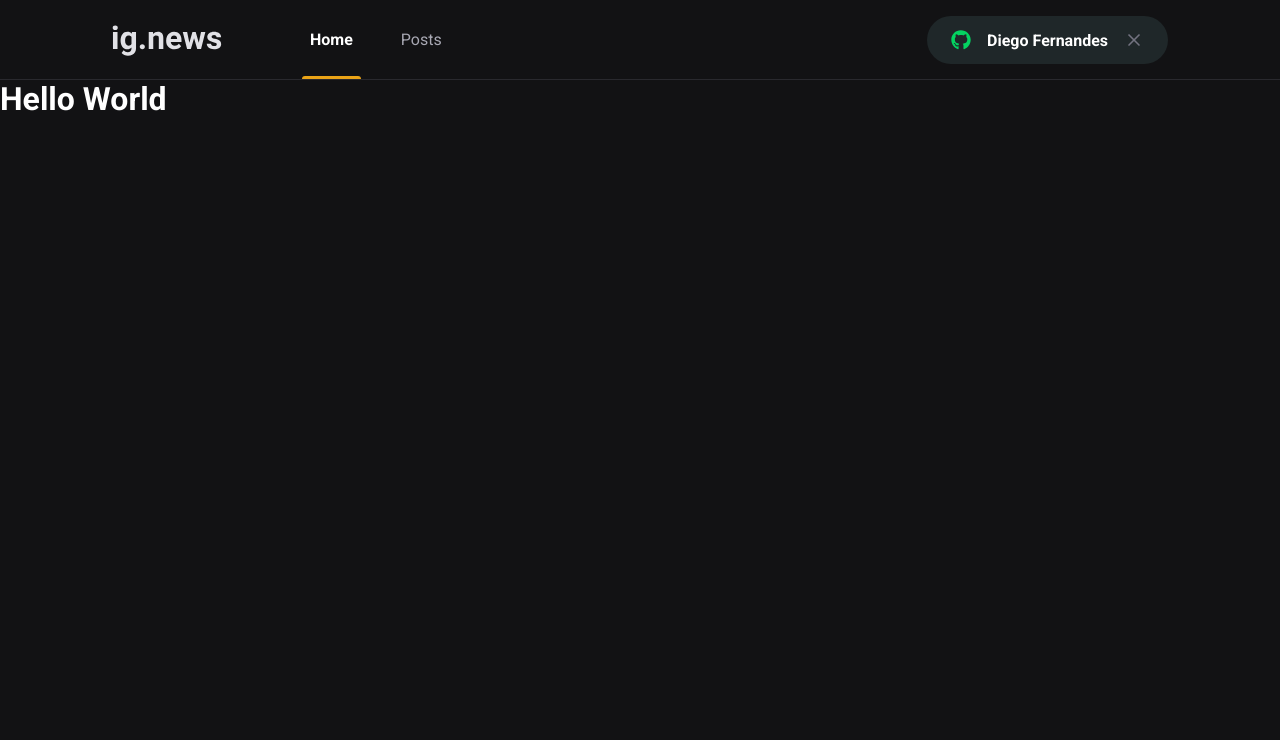
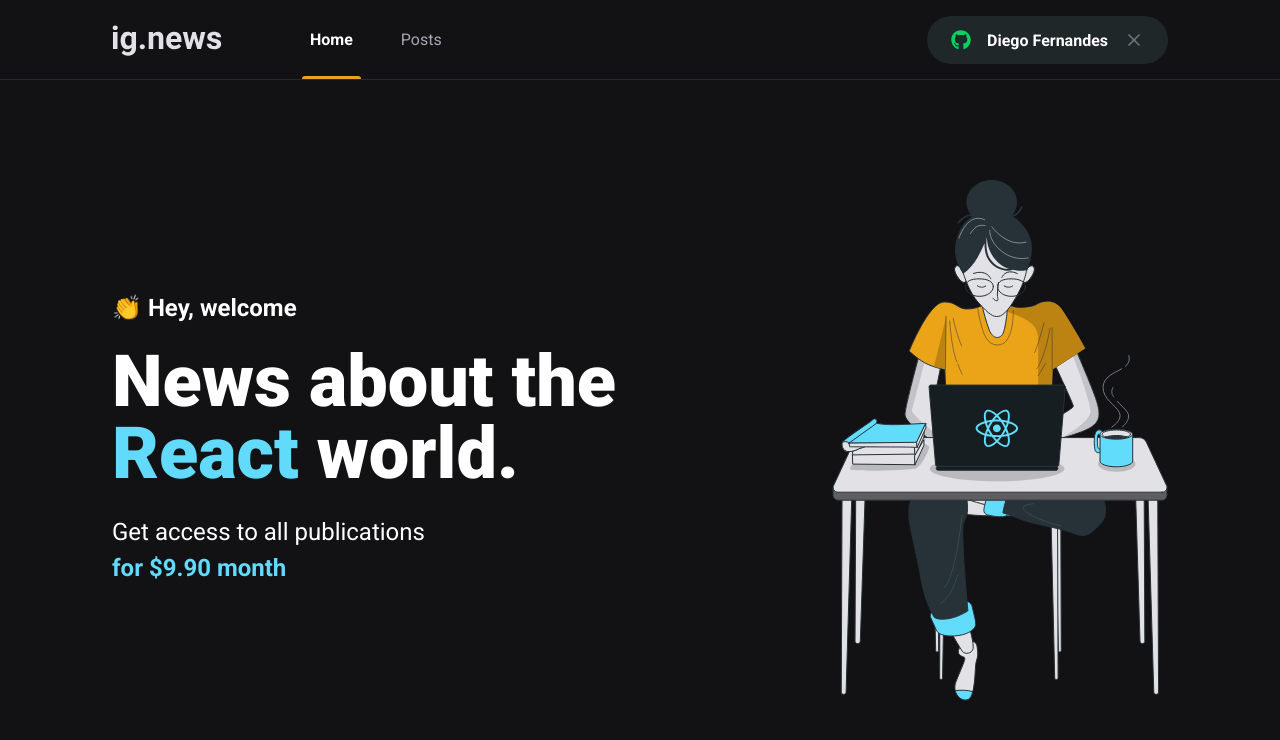
Before and after one commit to ericmadson/ig.news, a Next.js app: page / in a window 1280 px wide. Shown: the top 740 px of the page. Built offline with nearby package versions, Linux system fonts and the light colour scheme.

Commit message:
(UPDATE) Home page

```diff
--- /dev/null
+++ b/src/pages/home.module.scss
@@ -0,0 +1,42 @@
+.contentContainer {
+    max-width: 1120px;
+    margin: 0 auto;
+    padding: 0 2rem;
+    height: calc(100vh - 5rem);
+
+    display: flex;
+    align-items: center;
+    justify-content: space-between;
+}
+
+.hero {
+    max-width: 600px;
+
+    > span {
+        font-size: 1.5rem;
+        font-weight: bold;
+    }
+
+    h1 {
+        font-size: 4.5rem;
+        line-height: 4.5rem;
+        font-weight: 900;
+
+        margin-top: 1.5rem;
+
+        span {
+            color: var(--cyan-500)
+        }
+    }
+
+    p {
+        font-size: 1.5rem;
+        line-height: 2.25rem;
+        margin-top: 1.5rem;
+
+        span {
+            color: var(--cyan-500);
+            font-weight: bold;
+        }
+    }
+}
--- a/src/pages/index.tsx
+++ b/src/pages/index.tsx
@@ -1,15 +1,26 @@
 import Head from 'next/head'
+
+import styles from './home.module.scss'
 
 export default function Home() {
   return (
     <>
       <Head>
         <title>
-          Início | ig.news
+          Home | ig.news
         </title>
       </Head>
-      <h1>
-      Hello World</h1>
+      <main className={styles.contentContainer}>
+        <section className={styles.hero}>
+          <span>👏 Hey, welcome</span>
+          <h1>News about the <span>React</span> world.</h1>
+          <p>Get access to all publications <br />
+          <span>for $9.90 month</span>
+          </p>
+        </section>
+
+        <img src="/images/avatar.svg" alt="Girl Coding" />
+      </main>
     </>
   )
 }
```
